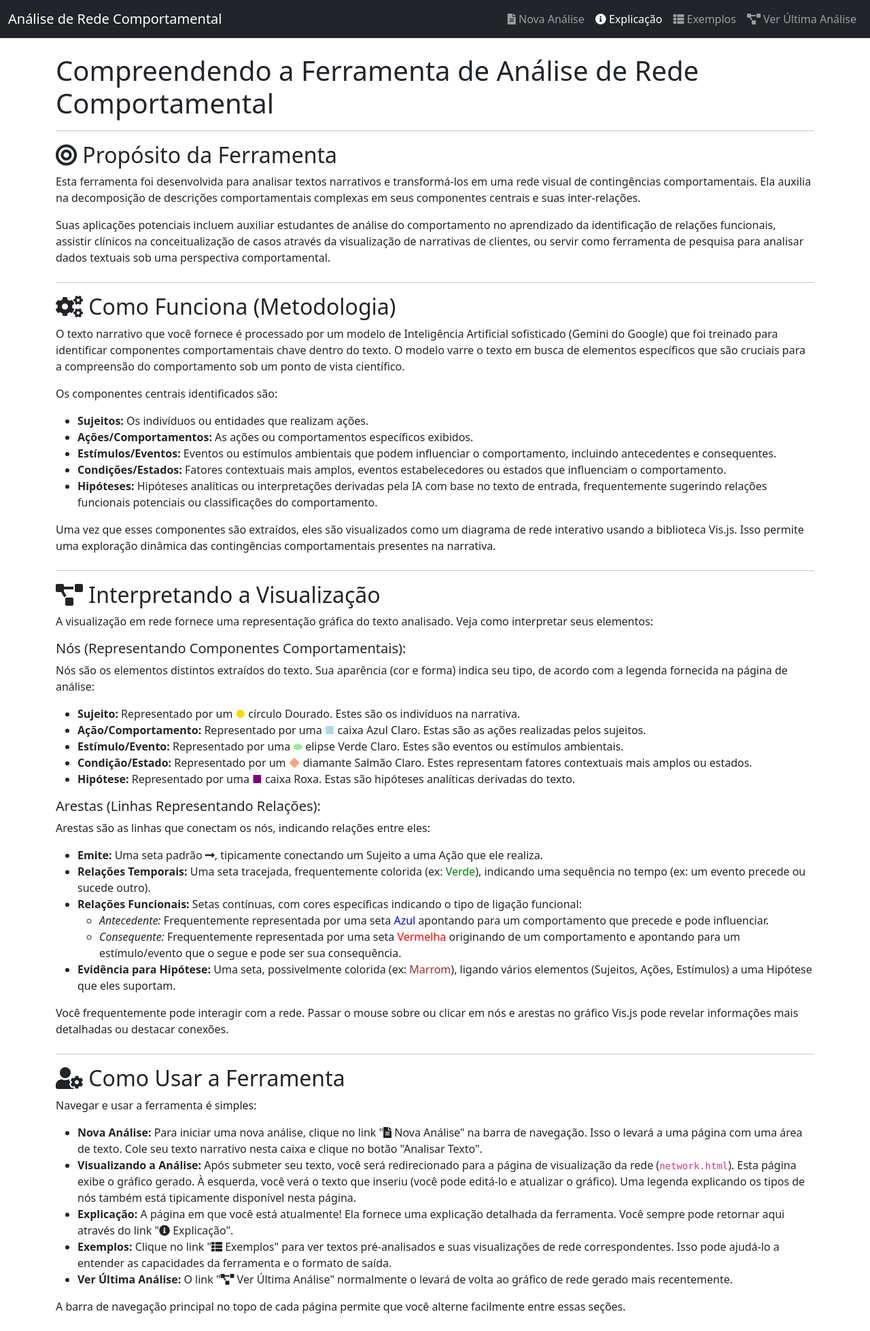
After one commit to andreyduarte/AutoAnaliseFuncional, a Flask app: page /explanation in a window 1280 px wide. The commit adds this page. Shown: the whole page at 68% size. Run offline with Flask 3, Linux system fonts and the light colour scheme.

Commit message:
feat: Implement user-friendly interface with new pages and Portuguese localization
Adds new pages to enhance your experience and make the application ready for demonstration:
- `index.html`: A new start page for initiating analysis (in Portuguese).
- `explanation.html`: A page explaining the tool's methodology, visualization, and usage (in Portuguese).
- `examples.html`: A page to dynamically list and load example analyses from `static/json/examples/` (in Portuguese).

Key changes:
- All user-facing content across existing and new pages has been translated to Portuguese.
- `app.py` modified to support the new routes (`/explanation`, `/examples`, `/load_example/<filename>`).
- Logic added to `app.py` to dynamically scan for `.json` files in `static/json/examples/` and list them on the examples page.
- Functionality to load a selected example JSON into the main visualizer.
- Updated navigation bars across all templates for consistency and to include links to the new pages.
- Refined the legend in `network.html` and ensured overall UI consistency.
- The application now expects you to place your own example JSON files in the `static/json/examples/` directory.

```diff
--- a/app.py
+++ b/app.py
@@ -1,10 +1,15 @@
 # app.py
 import os
-from flask import Flask, render_template, request, jsonify
+import glob # For finding files
+from flask import Flask, render_template, request, jsonify, redirect, url_for # Added redirect, url_for
 import json # Import json para serializar para o template
 from analysis import analisar # Importa a função do arquivo analysis.py
 
 app = Flask(__name__)
+
+# Create static/json/examples directory if it doesn't exist
+examples_dir = os.path.join('static', 'json', 'examples')
+os.makedirs(examples_dir, exist_ok=True)
 
 def transformar_para_vis(json_data: dict):
     """
@@ -234,6 +239,11 @@ def index():
         # Se o arquivo não existir, mostra a página inicial com o formulário
         return render_template('index.html')
 
+@app.route('/explanation')
+def explanation_page():
+    """Renders the explanation page."""
+    return render_template('explanation.html')
+
 @app.route('/new', methods=['GET', 'POST'])
 def new():
     # Limpa o arquivo output.json
@@ -250,5 +260,47 @@ def download():
     output_file = os.path.join('static', 'json', 'output.json')
     return render_template('download.html', output_file=output_file)
 
+@app.route('/examples')
+def show_examples():
+    """Lists available example JSON files."""
+    current_examples_dir = os.path.join('static', 'json', 'examples') # Use the global or redefine for clarity
+    if not os.path.exists(current_examples_dir):
+        os.makedirs(current_examples_dir) # Ensure it exists if somehow deleted after app start
+
+    example_file_paths = glob.glob(os.path.join(current_examples_dir, '*.json'))
+    example_filenames = sorted([os.path.basename(p) for p in example_file_paths])
+    return render_template('examples.html', example_files=example_filenames)
+
+@app.route('/load_example/<path:example_filename>')
+def load_example(example_filename):
+    """Loads a selected example JSON into the main output.json and redirects to index."""
+    example_file_path = os.path.join('static', 'json', 'examples', example_filename)
+    output_file_path = os.path.join('static', 'json', 'output.json')
+
+    if not os.path.exists(example_file_path):
+        # TODO: Implement flash messaging for "Example not found"
+        print(f"Error: Example file not found at {example_file_path}")
+        return redirect(url_for('show_examples'))
+
+    try:
+        with open(example_file_path, 'r', encoding='utf-8') as f_example:
+            example_data = json.load(f_example)
+
+        # Ensure 'texto_original' key exists for consistency
+        if 'texto_original' not in example_data:
+            example_data['texto_original'] = f"Análise carregada do exemplo: {example_filename.replace('_', ' ').replace('.json', '')}. O texto original não está armazenado neste exemplo."
+
+        # Ensure the main 'static/json' directory exists for output.json
+        os.makedirs(os.path.join('static', 'json'), exist_ok=True)
+
+        with open(output_file_path, 'w', encoding='utf-8') as f_output:
+            json.dump(example_data, f_output, indent=4, ensure_ascii=False)
+
+        return redirect(url_for('index'))
+    except Exception as e:
+        # TODO: Implement flash messaging for "Error loading example"
+        print(f"Error loading example {example_filename}: {e}")
+        return redirect(url_for('show_examples'))
+
 if __name__ == '__main__':
     app.run(debug=True)
--- /dev/null
+++ b/static/text/examples/exemplo1_joao_tarefas.txt
@@ -0,0 +1 @@
+João era um menino de 10 anos que frequentemente não fazia suas tarefas escolares. Quando a mãe de João chegava em casa do trabalho e via que as tarefas não estavam feitas, ela suspirava e dizia: 'Estou tão cansada, João. Se você não fizer suas tarefas, não poderá jogar videogame hoje à noite.' João geralmente reclamava, mas acabava fazendo as tarefas para poder jogar. No entanto, em dias que João chegava da escola e sua avó estava em casa, ela o recebia com um lanche e não mencionava as tarefas. Nessas tardes, João raramente fazia suas tarefas antes de sua mãe chegar, e muitas vezes acabava não jogando videogame, o que o deixava frustrado.
--- /dev/null
+++ b/templates/explanation.html
@@ -0,0 +1,110 @@
+<!DOCTYPE html>
+<html lang="pt-BR">
+<head>
+    <meta charset="UTF-8">
+    <meta name="viewport" content="width=device-width, initial-scale=1.0">
+    <title>Compreendendo a Ferramenta de Análise de Rede Comportamental</title>
+    <link href="https://cdn.jsdelivr.net/npm/bootstrap@5.3.3/dist/css/bootstrap.min.css" rel="stylesheet">
+    <link rel="stylesheet" href="https://cdnjs.cloudflare.com/ajax/libs/font-awesome/5.15.4/css/all.min.css">
+</head>
+<body>
+    <nav class="navbar navbar-expand-lg navbar-dark bg-dark">
+        <div class="container-fluid">
+            <a class="navbar-brand" href="#">Análise de Rede Comportamental</a>
+            <button class="navbar-toggler" type="button" data-bs-toggle="collapse" data-bs-target="#navbarNav" aria-controls="navbarNav" aria-expanded="false" aria-label="Toggle navigation">
+                <span class="navbar-toggler-icon"></span>
+            </button>
+            <div class="collapse navbar-collapse" id="navbarNav">
+                <ul class="navbar-nav ms-auto">
+                    <li class="nav-item">
+                        <a class="nav-link" href="/new"><i class="fas fa-file-alt"></i> Nova Análise</a>
+                    </li>
+                    <li class="nav-item">
+                        <a class="nav-link active" aria-current="page" href="/explanation"><i class="fas fa-info-circle"></i> Explicação</a>
+                    </li>
+                    <li class="nav-item">
+                        <a class="nav-link" href="/examples"><i class="fas fa-th-list"></i> Exemplos</a>
+                    </li>
+                    <li class="nav-item">
+                        <a class="nav-link" href="/"><i class="fas fa-project-diagram"></i> Ver Última Análise</a>
+                    </li>
+                </ul>
+            </div>
+        </div>
+    </nav>
+
+    <div class="container mt-4">
+        <h1>Compreendendo a Ferramenta de Análise de Rede Comportamental</h1>
+        <hr>
+
+        <div class="row">
+            <div class="col-md-12">
+                <section id="purpose" class="mb-4">
+                    <h2><i class="fas fa-bullseye"></i> Propósito da Ferramenta</h2>
+                    <p>Esta ferramenta foi desenvolvida para analisar textos narrativos e transformá-los em uma rede visual de contingências comportamentais. Ela auxilia na decomposição de descrições comportamentais complexas em seus componentes centrais e suas inter-relações.</p>
+                    <p>Suas aplicações potenciais incluem auxiliar estudantes de análise do comportamento no aprendizado da identificação de relações funcionais, assistir clínicos na conceitualização de casos através da visualização de narrativas de clientes, ou servir como ferramenta de pesquisa para analisar dados textuais sob uma perspectiva comportamental.</p>
+                </section>
+                <hr>
+                <section id="methodology" class="mb-4">
+                    <h2><i class="fas fa-cogs"></i> Como Funciona (Metodologia)</h2>
+                    <p>O texto narrativo que você fornece é processado por um modelo de Inteligência Artificial sofisticado (Gemini do Google) que foi treinado para identificar componentes comportamentais chave dentro do texto. O modelo varre o texto em busca de elementos específicos que são cruciais para a compreensão do comportamento sob um ponto de vista científico.</p>
+                    <p>Os componentes centrais identificados são:</p>
+                    <ul>
+                        <li><strong>Sujeitos:</strong> Os indivíduos ou entidades que realizam ações.</li>
+                        <li><strong>Ações/Comportamentos:</strong> As ações ou comportamentos específicos exibidos.</li>
+                        <li><strong>Estímulos/Eventos:</strong> Eventos ou estímulos ambientais que podem influenciar o comportamento, incluindo antecedentes e consequentes.</li>
+                        <li><strong>Condições/Estados:</strong> Fatores contextuais mais amplos, eventos estabelecedores ou estados que influenciam o comportamento.</li>
+                        <li><strong>Hipóteses:</strong> Hipóteses analíticas ou interpretações derivadas pela IA com base no texto de entrada, frequentemente sugerindo relações funcionais potenciais ou classificações do comportamento.</li>
+                    </ul>
+                    <p>Uma vez que esses componentes são extraídos, eles são visualizados como um diagrama de rede interativo usando a biblioteca Vis.js. Isso permite uma exploração dinâmica das contingências comportamentais presentes na narrativa.</p>
+                </section>
+                <hr>
+                <section id="visualization" class="mb-4">
+                    <h2><i class="fas fa-project-diagram"></i> Interpretando a Visualização</h2>
+                    <p>A visualização em rede fornece uma representação gráfica do texto analisado. Veja como interpretar seus elementos:</p>
+
+                    <h5>Nós (Representando Componentes Comportamentais):</h5>
+                    <p>Nós são os elementos distintos extraídos do texto. Sua aparência (cor e forma) indica seu tipo, de acordo com a legenda fornecida na página de análise:</p>
+                    <ul>
+                        <li><strong>Sujeito:</strong> Representado por um <span style="color:gold;">●</span> círculo Dourado. Estes são os indivíduos na narrativa.</li>
+                        <li><strong>Ação/Comportamento:</strong> Representado por uma <span style="color:lightblue;">■</span> caixa Azul Claro. Estas são as ações realizadas pelos sujeitos.</li>
+                        <li><strong>Estímulo/Evento:</strong> Representado por uma <span style="color:lightgreen;">⬬</span> elipse Verde Claro. Estes são eventos ou estímulos ambientais.</li>
+                        <li><strong>Condição/Estado:</strong> Representado por um <span style="color:lightsalmon;">◆</span> diamante Salmão Claro. Estes representam fatores contextuais mais amplos ou estados.</li>
+                        <li><strong>Hipótese:</strong> Representado por uma <span style="color:purple;">■</span> caixa Roxa. Estas são hipóteses analíticas derivadas do texto.</li>
+                    </ul>
+
+                    <h5>Arestas (Linhas Representando Relações):</h5>
+                    <p>Arestas são as linhas que conectam os nós, indicando relações entre eles:</p>
+                    <ul>
+                        <li><strong>Emite:</strong> Uma seta padrão <i class="fas fa-long-arrow-alt-right"></i>, tipicamente conectando um Sujeito a uma Ação que ele realiza.</li>
+                        <li><strong>Relações Temporais:</strong> Uma seta tracejada, frequentemente colorida (ex: <span style="color:green;">Verde</span>), indicando uma sequência no tempo (ex: um evento precede ou sucede outro).</li>
+                        <li><strong>Relações Funcionais:</strong> Setas contínuas, com cores específicas indicando o tipo de ligação funcional:
+                            <ul>
+                                <li><em>Antecedente:</em> Frequentemente representada por uma seta <span style="color:blue;">Azul</span> apontando para um comportamento que precede e pode influenciar.</li>
+                                <li><em>Consequente:</em> Frequentemente representada por uma seta <span style="color:red;">Vermelha</span> originando de um comportamento e apontando para um estímulo/evento que o segue e pode ser sua consequência.</li>
+                            </ul>
+                        </li>
+                        <li><strong>Evidência para Hipótese:</strong> Uma seta, possivelmente colorida (ex: <span style="color:brown;">Marrom</span>), ligando vários elementos (Sujeitos, Ações, Estímulos) a uma Hipótese que eles suportam.</li>
+                    </ul>
+                    <p>Você frequentemente pode interagir com a rede. Passar o mouse sobre ou clicar em nós e arestas no gráfico Vis.js pode revelar informações mais detalhadas ou destacar conexões.</p>
+                </section>
+                <hr>
+                <section id="how-to-use" class="mb-4">
+                    <h2><i class="fas fa-user-cog"></i> Como Usar a Ferramenta</h2>
+                    <p>Navegar e usar a ferramenta é simples:</p>
+                    <ul>
+                        <li><strong>Nova Análise:</strong> Para iniciar uma nova análise, clique no link "<i class="fas fa-file-alt"></i> Nova Análise" na barra de navegação. Isso o levará a uma página com uma área de texto. Cole seu texto narrativo nesta caixa e clique no botão "Analisar Texto".</li>
+                        <li><strong>Visualizando a Análise:</strong> Após submeter seu texto, você será redirecionado para a página de visualização da rede (<code>network.html</code>). Esta página exibe o gráfico gerado. À esquerda, você verá o texto que inseriu (você pode editá-lo e atualizar o gráfico). Uma legenda explicando os tipos de nós também está tipicamente disponível nesta página.</li>
+                        <li><strong>Explicação:</strong> A página em que você está atualmente! Ela fornece uma explicação detalhada da ferramenta. Você sempre pode retornar aqui através do link "<i class="fas fa-info-circle"></i> Explicação".</li>
+                        <li><strong>Exemplos:</strong> Clique no link "<i class="fas fa-th-list"></i> Exemplos" para ver textos pré-analisados e suas visualizações de rede correspondentes. Isso pode ajudá-lo a entender as capacidades da ferramenta e o formato de saída.</li>
+                        <li><strong>Ver Última Análise:</strong> O link "<i class="fas fa-project-diagram"></i> Ver Última Análise" normalmente o levará de volta ao gráfico de rede gerado mais recentemente.</li>
+                    </ul>
+                    <p>A barra de navegação principal no topo de cada página permite que você alterne facilmente entre essas seções.</p>
+                </section>
+            </div>
+        </div>
+    </div>
+
+    <script src="https://cdn.jsdelivr.net/npm/bootstrap@5.3.3/dist/js/bootstrap.bundle.min.js"></script>
+</body>
+</html>
```
Also changed, not shown: analysis.py (+33 -14 lines), templates/examples.html (added, +63 -0 lines), templates/index.html (added, +50 -0 lines), templates/network.html (+18 -9 lines).
